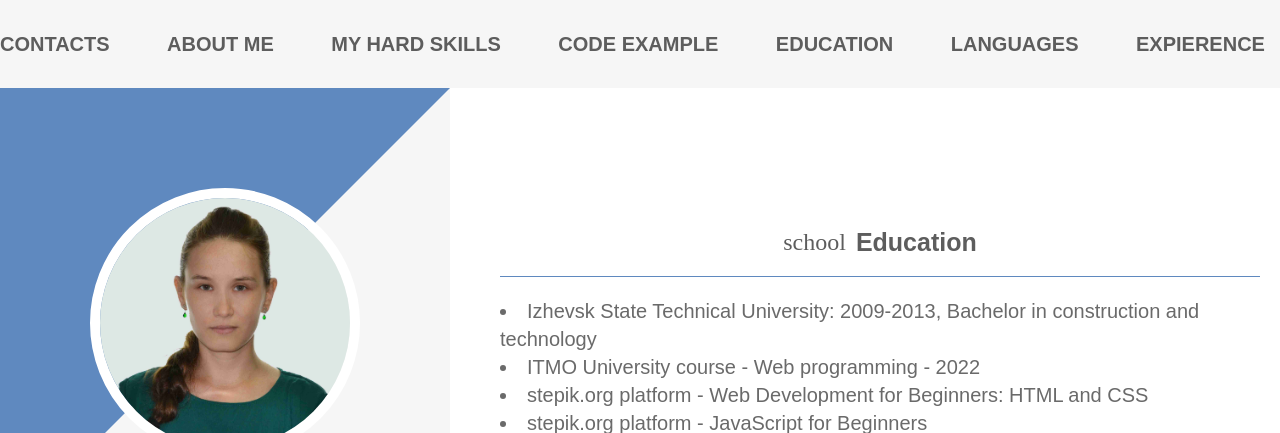
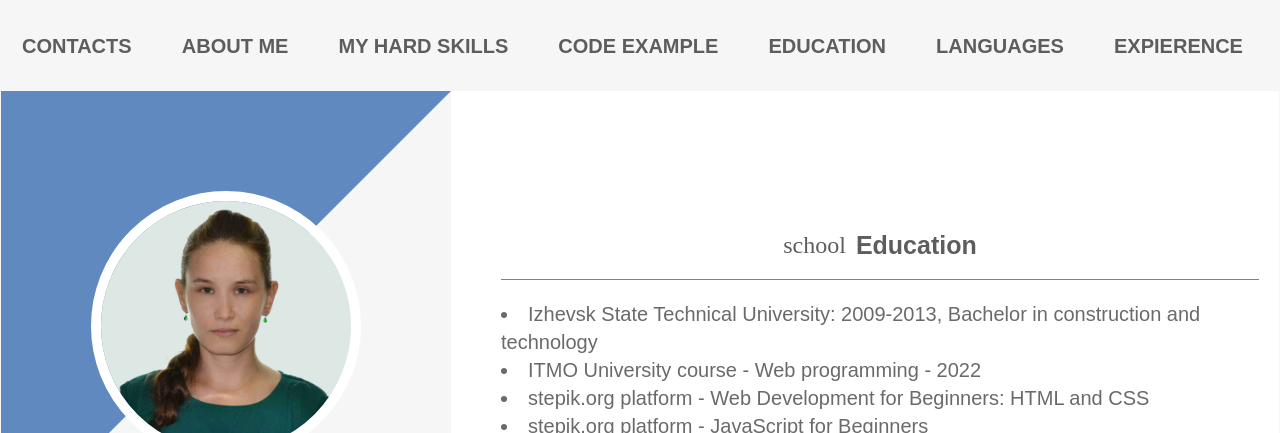
Before and after one commit to ksenofonus/rsschool-cv, a plain HTML site: page index.html in a window 1280 px wide. Shown: the top 433 px of the page. Drawn offline with Linux system fonts and the light colour scheme; some icons are missing; a web font is replaced by a local one.

Commit message:
feat: add padding in footer and header, add container border

```diff
--- a/index.html
+++ b/index.html
@@ -10,7 +10,7 @@
 <body>
     <div class="container">
         <header class="header">
-            <div class="container">
+            <div class="container header-container">
                 <nav class="nav">
                     <ul class="nav-list">
                       <li class="nav-item"><a href="#contacts" class="nav-link">Contacts</a></li>
--- a/style.css
+++ b/style.css
@@ -70,9 +70,10 @@ body {
 .container {
   max-width: 1440px;
   margin: 0 auto;
+  border: 1px solid #F6F6F6;
 }
-.header {
-  padding: 30px 0;
+.header-container, .footer-container {
+  padding: 30px 20px;
   background-color: #F6F6F6;
 }
 .grid-container {
@@ -191,7 +192,6 @@ body {
 }
 .footer-container {
   display: flex;
-  min-height: 150px;
   align-items: center;
   justify-content: space-evenly;
 }
```
